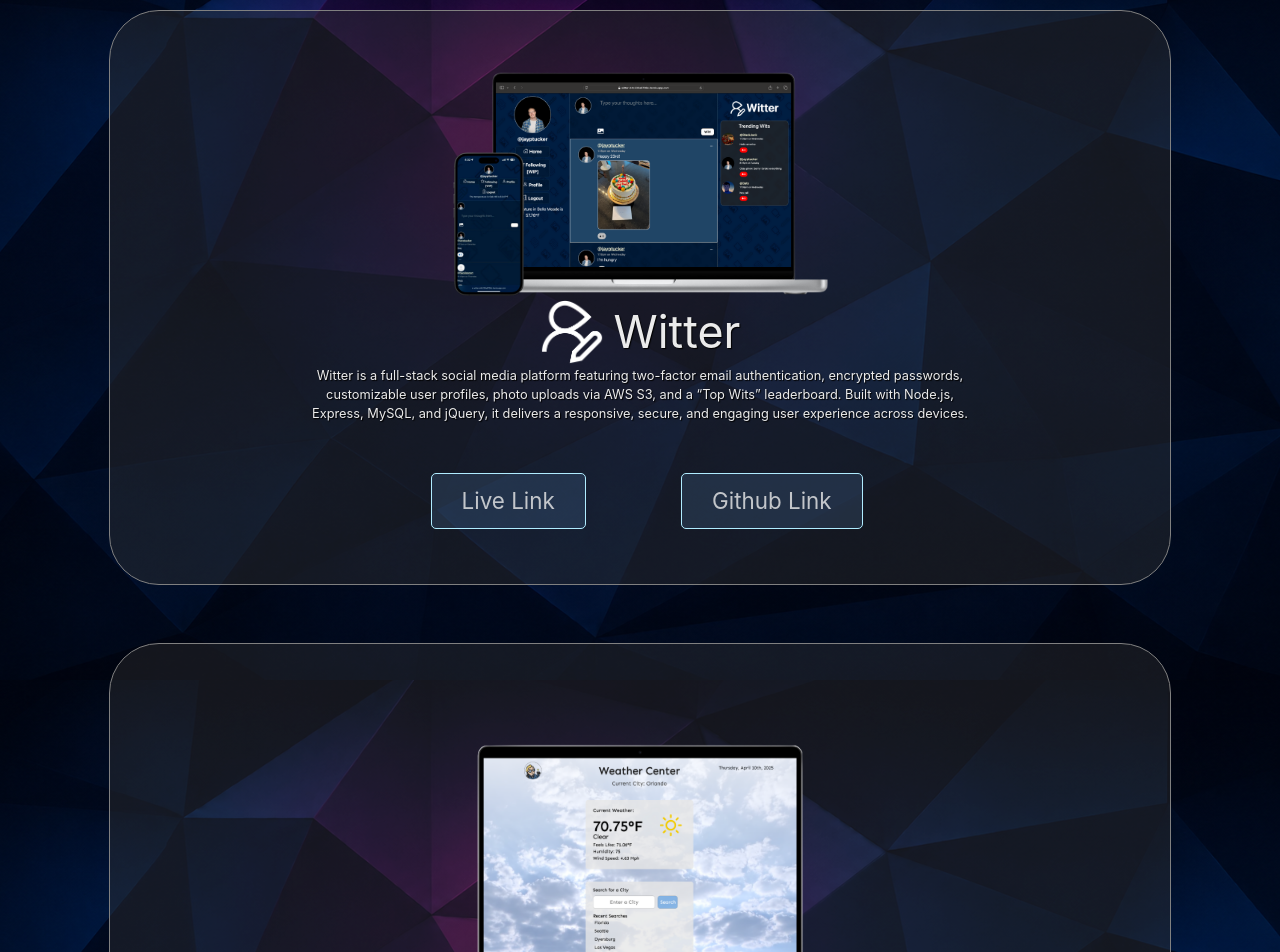
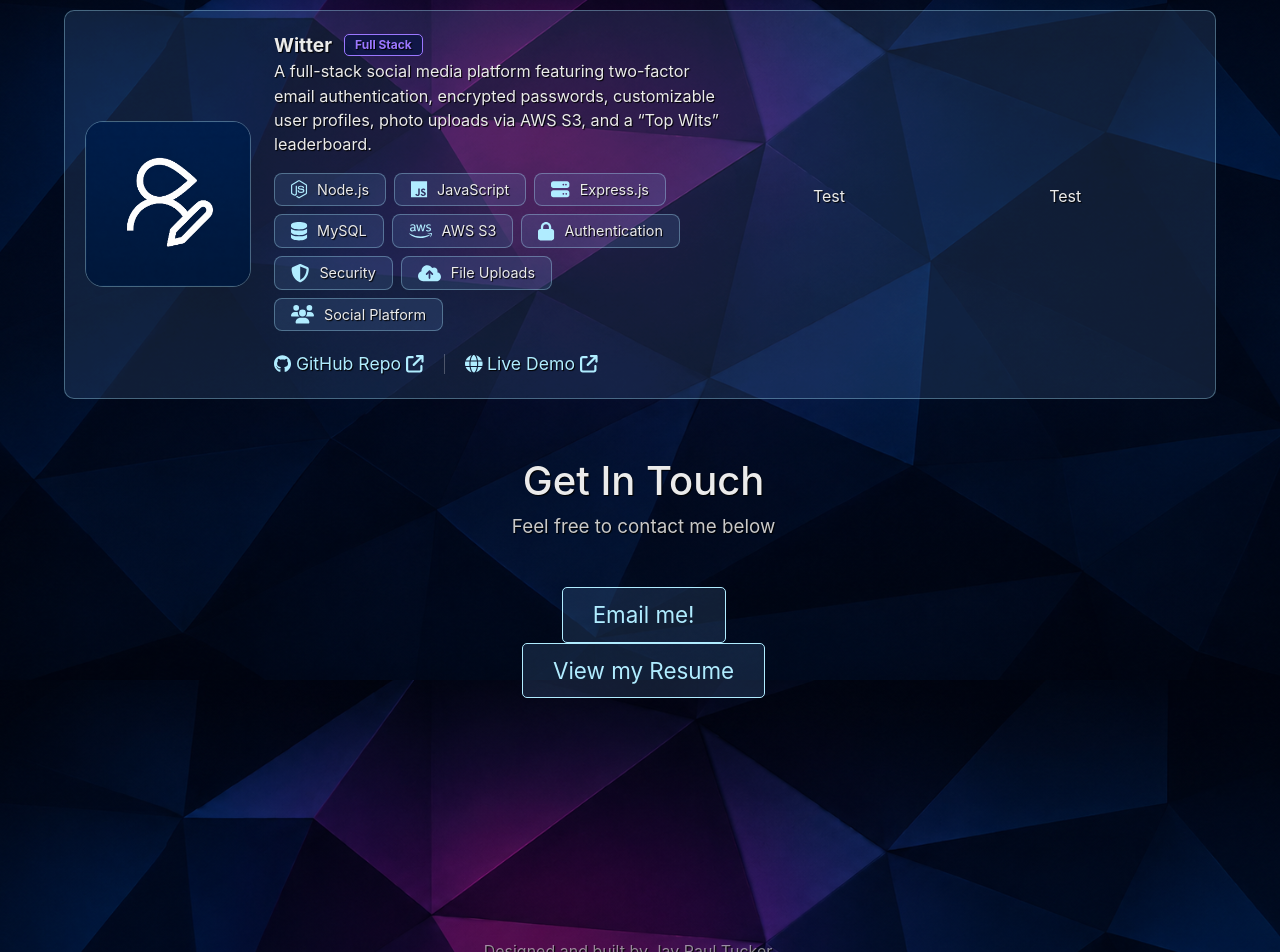
Before and after one commit to JayPTucker/React-Portfolio, a React (Create React App) app: page / in a window 1280 px wide. Shown: the part 920-1872 px from the top of the page. Built offline with nearby package versions, Linux system fonts and the light colour scheme.

Commit message:
New Projects Section
WIP:
- Revamped Projects Section
- Added basic info and CSS
- More changes to come including Github API getting latest project changes and putting them on the site.

```diff
--- a/src/pages/Home.js
+++ b/src/pages/Home.js
@@ -2,16 +2,33 @@ import React from 'react';
 import { Row, Col, Container } from 'react-bootstrap';
 import { motion } from 'framer-motion';
 import { FontAwesomeIcon } from '@fortawesome/react-fontawesome';
-import { faGraduationCap, faDatabase } from '@fortawesome/free-solid-svg-icons';
-import { faReact, faNodeJs, faPython, faJs } from '@fortawesome/free-brands-svg-icons';
+import {
+  faGraduationCap,
+  faDatabase,
+  faServer,
+  faLock,
+  faShieldHalved,
+  faCloudArrowUp,
+  faUsers,
+  faArrowUpRightFromSquare,
+  faGlobe
+} from '@fortawesome/free-solid-svg-icons';
+
+import {
+  faReact,
+  faNodeJs,
+  faPython,
+  faJs,
+  faAws,
+  faGithub
+} from '@fortawesome/free-brands-svg-icons';
 
 import picOfMe from '../img/picofme.jpg';
 import ButtonComponent from '../components/button.js';
 
-import witterImage from '../img/witterLogo.png';
-import witterDesktop from '../img/witter-desktop.png';
+import witterImage from '../img/witter_project.png';
 
-import weatherCenter from '../img/weathercenter.png';
+// import weatherCenter from '../img/weathercenter.png';
 
 import '../styles/Home.css';
 
@@ -37,7 +54,7 @@ const Home = () => {
       >
         <Row className="FrontPageRow" id="home">
           <Col md={8} sm={12} className="FrontPageMainCol">
-            <p className='title'>Hey there, I'm</p>
+            <p className='title'>01.  Hey there, I'm</p>
             <p className='name-title'>Jay Paul Tucker.</p>
             <p className='what-i-do'>Software Engineering Student<br></br>
                   Full Stack Web Developer</p>
@@ -82,112 +99,114 @@ const Home = () => {
 
 {/* ======================================= */}
       {/* PROJECTS SECTION */}
-      <Row className="projectsRow justify-content-center text-center" id="projects">
-
-        <Col lg={10}>
-
       <motion.div
         className="project-row"
         initial="hidden"
         whileInView="visible"
-          viewport={{ once: true, amount: 0.5 }}
+        viewport={{ once: true, amount: 0.8 }}
         variants={projectVariants}
       >
-          <Row className='justify-content-center text-center'>
-            <Col lg={12}>
-                <img className='witterDesktop' src={witterDesktop} alt="Witter pic on Desktop and Mobile Device"></img>
+        <Row className="align-items-center">
+          <Col lg={2} md={12} className="text-center">
+            <img
+              className="projectLogo"
+              src={witterImage}
+              alt="Witter Logo"
+            />
           </Col>
-          </Row>
 
-          {/* Header with Logo and Title */}
-          <Col lg={12} className="text-center">
-            <div className="projectHeader d-flex justify-content-center align-items-center">
-              <img className="witterLogo" src={witterImage} alt="Witter Logo" />
-              <p className="projectTitle">Witter</p>
+          <Col lg={5} md={12}>
+            <p className="projectTitle">
+              <span>Witter</span>
+              <span className="app-type-bubble">Full Stack</span>
+            </p>
+
+            <p className="project-desc">
+              A full-stack social media platform featuring two-factor
+              email authentication, encrypted passwords, customizable user
+              profiles, photo uploads via AWS S3, and a “Top Wits”
+              leaderboard.
+            </p>
+
+            <div className='project-skill-bubble-group'>
+              <div className='project-skill-bubble'>
+                <FontAwesomeIcon className='bubble-icon' icon={faNodeJs} />
+                <span>Node.js</span>
               </div>
 
-            <Row className='justify-content-center'>
-              <Col lg={8}>
-                <p className='project-desc'>
-                  Witter is a full-stack social media platform featuring two-factor email authentication, encrypted passwords, customizable user profiles, photo uploads via AWS S3, and a “Top Wits” leaderboard. Built with Node.js, Express, MySQL, and jQuery, it delivers a responsive, secure, and engaging user experience across devices.
-                </p>
-              </Col>
-            </Row>
+              <div className='project-skill-bubble'>
+                <FontAwesomeIcon className='bubble-icon' icon={faJs} />
+                <span>JavaScript</span>
+              </div>
 
-            <Row className='justify-content-center'>
-              <Col lg={3}>
-               <button className='project-btn'>
-                <a target="_blank" rel="noreferrer" href="https://witter-d4c230a6736c.herokuapp.com">
-                  Live Link
-                </a>
-              </button>
-              </Col>
-              <Col lg={3}>
-                <button className='project-btn'>
-                  <a target="_blank" rel="noreferrer" href="https://github.com/JayPTucker/witter">
-                    Github Link
-                  </a>
-                </button>
-              </Col>
-            </Row>
+              <div className='project-skill-bubble'>
+                <FontAwesomeIcon className='bubble-icon' icon={faServer} />
+                <span>Express.js</span>
+              </div>
+
+              <div className='project-skill-bubble'>
+                <FontAwesomeIcon className='bubble-icon' icon={faDatabase} />
+                <span>MySQL</span>
+              </div>
+
+              <div className='project-skill-bubble'>
+                <FontAwesomeIcon className='bubble-icon' icon={faAws} />
+                <span>AWS S3</span>
+              </div>
+
+              <div className='project-skill-bubble'>
+                <FontAwesomeIcon className='bubble-icon' icon={faLock} />
+                <span>Authentication</span>
+              </div>
+
+              <div className='project-skill-bubble'>
+                <FontAwesomeIcon className='bubble-icon' icon={faShieldHalved} />
+                <span>Security</span>
+              </div>
+
+              <div className='project-skill-bubble'>
+                <FontAwesomeIcon className='bubble-icon' icon={faCloudArrowUp} />
+                <span>File Uploads</span>
+              </div>
+
+              <div className='project-skill-bubble'>
+                <FontAwesomeIcon className='bubble-icon' icon={faUsers} />
+                <span>Social Platform</span>
+              </div>
+            </div>
 
 
-          </Col>
-        </motion.div>
-        </Col>
-      </Row>
+            {/* Hyperlinks for Github and Live Link */}
+            <div className="project-links">
+              <a href="https://github.com/JayPTucker/Witter" className="project-link">
+                <FontAwesomeIcon icon={faGithub} />
+                <span>  GitHub Repo  </span>
+                <FontAwesomeIcon icon={faArrowUpRightFromSquare} />
+              </a>
 
-      <Row className="projectsRow justify-content-center text-center" id="projects">
-        <Col lg={10}>
+              <div className="vertical-divider"></div>
 
-          <motion.div
-          className="project-row"
-          initial="hidden"
-          whileInView="visible"
-          viewport={{ once: true, amount: 0.5 }}
-          variants={projectVariants}
-        >
-          <Row className='justify-content-center text-center'>
-            <Col md={12}>
-                <img className='weatherCenter' src={weatherCenter} alt="Weather Center Application"></img>
-            </Col>
-          </Row>
+              <a href="https://witter-d4c230a6736c.herokuapp.com/" className="project-link">
+                <FontAwesomeIcon icon={faGlobe} />
+                <span>  Live Demo  </span>
+                <FontAwesomeIcon icon={faArrowUpRightFromSquare} />
+              </a>
+            </div>
+            {/* ============================================= */}
 
-          {/* Header with Logo and Title */}
-          <Col md={12} className="text-center">
-            <div className="projectHeader d-flex justify-content-center align-items-center">
-              <p className="projectTitle">Weather Center</p>
-            </div>
-
-            <Row className='justify-content-center'>
-              <Col md={8}>
-                <p className='project-desc'>
-                  Weather Center is a responsive web app that uses the OpenWeatherMap API to display current conditions and a 5-day forecast based on user input. Built with JavaScript, jQuery, and Bootstrap, it features localStorage to save and quickly access previous searches, making it easy to track weather data on any device.
-                </p>
-              </Col>
-            </Row>
-
-            <Row className='justify-content-center'>
-              <Col md={3}>
-               <button className='project-btn'>
-                <a target="_blank" rel="noreferrer" href="https://jayptucker.github.io/weather-center/">
-                  Live Link
-                </a>
-              </button>
-              </Col>
-              <Col md={3}>
-                <button className='project-btn'>
-                  <a target="_blank" rel="noreferrer" href="https://github.com/JayPTucker/weather-center">
-                    Github Link
-                  </a>
-                </button>
-              </Col>
-            </Row>
           </Col>
 
+          <Col lg={2} md={12} className="text-center">
+            <p>Test</p>
+          </Col>
+
+          <Col lg={3} md={12} className="text-center">
+            <p>Test</p>
+          </Col>
+
+        </Row>
       </motion.div>
-        </Col>
-      </Row>
+
 {/* ======================================= */}
 
       {/* CONTACT ME SECTION */}
--- a/src/styles/Home.css
+++ b/src/styles/Home.css
@@ -155,6 +155,7 @@ html {
   filter: grayscale(50%);
   border: 2px solid #3b6b7b;
   box-shadow: 20px 20px 0 0 #b0edffc7;
+  transform: translateY(-4px);
 }
 
 /* ============================================ */
@@ -162,45 +163,107 @@ html {
 /* ============================================ */
 
 .project-row {
-  margin-bottom: calc(3vmax + 20px) !important;
-  background-color: rgba(53, 53, 53, 0.394);
-  padding: 55px 0px;
-  border-radius: 50px;
-  border: 1px solid gray;
+  width: 90%;
+  margin: 0 auto calc(3vmax + 20px) auto;
+  background-color: rgba(98, 152, 209, 0.16);
+  border: 1px solid rgba(176, 236, 255, 0.35);
+  border-radius: 10px;
+  padding: 20px;
   transition: all 0.2s ease-in-out;
 }
 
 .project-row:hover {
-  background-color: rgba(104, 104, 104, 0.466);
-  border: 1px solid rgb(202, 202, 202);
+  background-color: rgba(98, 152, 209, 0.25);
+  border: 1px solid rgba(176, 236, 255, 0.5);
+  transform: translateY(-4px) !important;
 }
 
-.projectHeader {
-  display: flex;
-  align-items: center;
-  justify-content: center;
-  gap: 10px; /* Optional spacing between the logo and title */
-}
-
-.witterLogo {
-  width: 5vmax;  /* Adjust as needed */
+.projectLogo {
+  width: 13vmax;  /* Adjust as needed */
   height: auto;
+  border-radius: 18px;
+  border: 1px solid rgba(176, 236, 255, 0.35);
   vertical-align: middle;
 }
 
 .projectTitle {
-  font-size: 3.5vmax;
-  margin: 0; /* Remove any default margin */
+  display: inline-flex;
+  align-items: center;
+  gap: 12px;
+  font-size: 1.5vmax;
+  font-weight: bold;
+  margin: 0 !important; /* Remove any default margin */
+}
+
+.app-type-bubble {
+  background-color: rgba(12, 22, 69, 0.8);
+  border: 1px solid rgb(155, 119, 255);
+  border-radius: 5px;
+  color: rgb(155, 119, 255);
+  padding: 4px 10px;
+  font-size: 0.75rem;
+  line-height: 1;
+  transition: transform 0.1s ease;
+}
+
+.app-type-bubble:hover {
+  transform: translateY(-4px);
+  background-color: rgba(98, 152, 209, 0.25);
 }
 
 .project-desc {
-  font-size: 1vmax;
-  margin-bottom: 50px;
+  font-size: calc(0.8vmax + 6px);
 }
 
-  /* IMAGE */
-.witterDesktop {
-  max-width: 30vmax;
+.project-skill-bubble-group {
+  display: flex;
+  flex-wrap: wrap;
+  gap: 8px;
+  justify-content: flex-start;
+}
+
+.project-skill-bubble {
+  display: inline-flex;
+  align-items: center;
+  gap: 10px;
+  background-color: rgba(98, 152, 209, 0.16);
+  border: 1px solid rgba(176, 236, 255, 0.35);
+  border-radius: 8px;
+  color: #ebebeb;
+  padding: 5px 16px;
+  font-size: 0.9rem;
+  transition: transform 0.2s ease, background-color 0.2s ease;
+  white-space: nowrap;
+}
+
+.project-skill-bubble:hover {
+  transform: translateY(-2px);
+  background-color: rgba(98, 152, 209, 0.25);
+}
+
+.project-links {
+  margin-top: 20px;
+  display: flex;
+  align-items: center;
+  gap: 20px;
+}
+
+.project-link {
+  color: rgb(176, 237, 255) !important;
+  font-size: 1.1rem;
+  text-decoration: none;
+  transition: all 0.1s ease-in-out;
+}
+
+.project-link:hover {
+  color: rgb(155, 119, 255) !important;
+  transform: translateY(-2px);
+}
+
+.vertical-divider {
+  width: 1px;
+  height: 20px;
+  background-color: rgba(255, 255, 255, 0.25);
 }
 
 .weatherCenter {
@@ -224,7 +287,7 @@ html {
   text-align: center;
 }
 
-.contactMeBtn, .project-btn {
+.contactMeBtn {
   color: #b0ecff !important;
   border: 1px solid #b0ecff;
   border-radius: 5px;
@@ -236,7 +299,7 @@ html {
   font-size: 1.75vmax;
 }
 
-.contactMeBtn:hover, .project-btn:hover {
+.contactMeBtn:hover {
   background-color: #6298d173;
   color: #9ecdff !important;
   transform: scale(1.02);
@@ -262,6 +325,7 @@ html {
 
 .githubLink:hover {
   color: rgba(255, 255, 255, 0.781) !important;
+  transform: translateY(-4px);
 }
 
 /* ============================================ */
```
Also changed, not shown: src/img/witterLogo.png (deleted), src/img/witter_project.png (added). Lines whose indentation alone changed are shown as unchanged.
